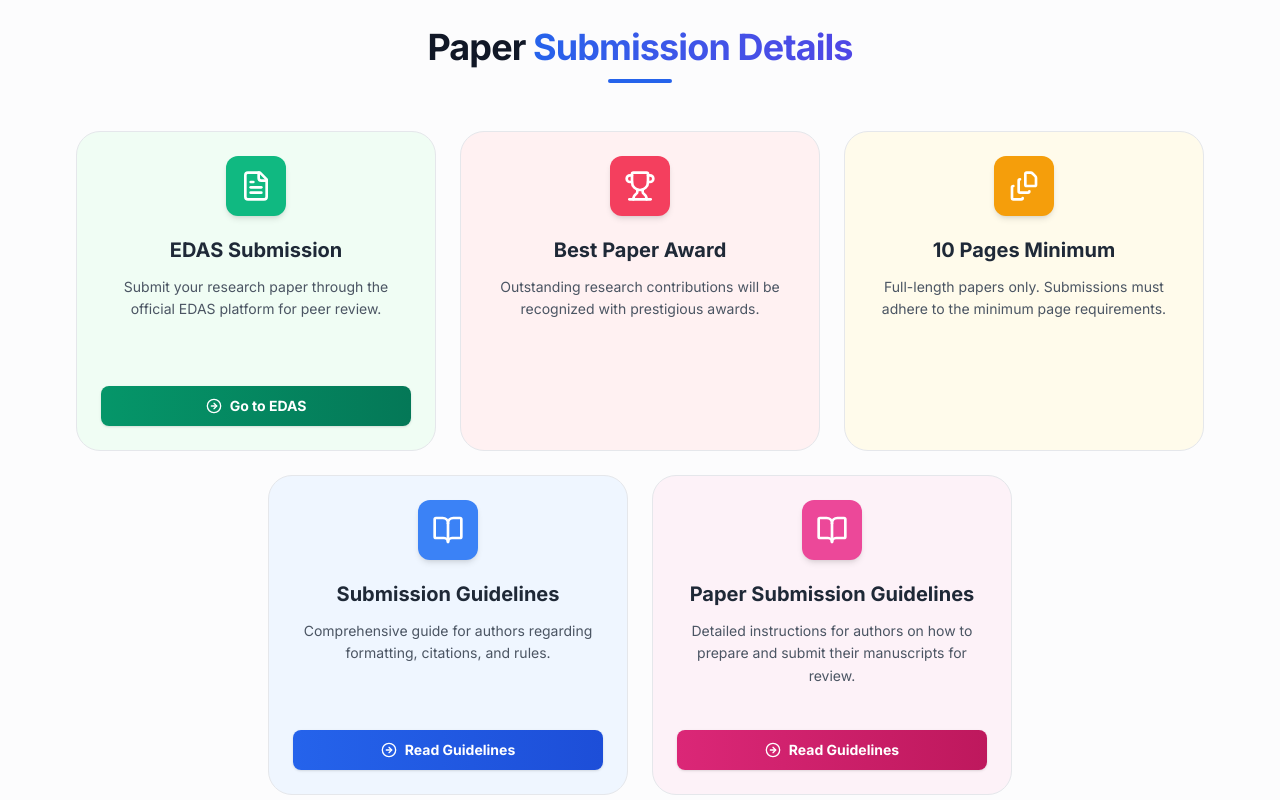
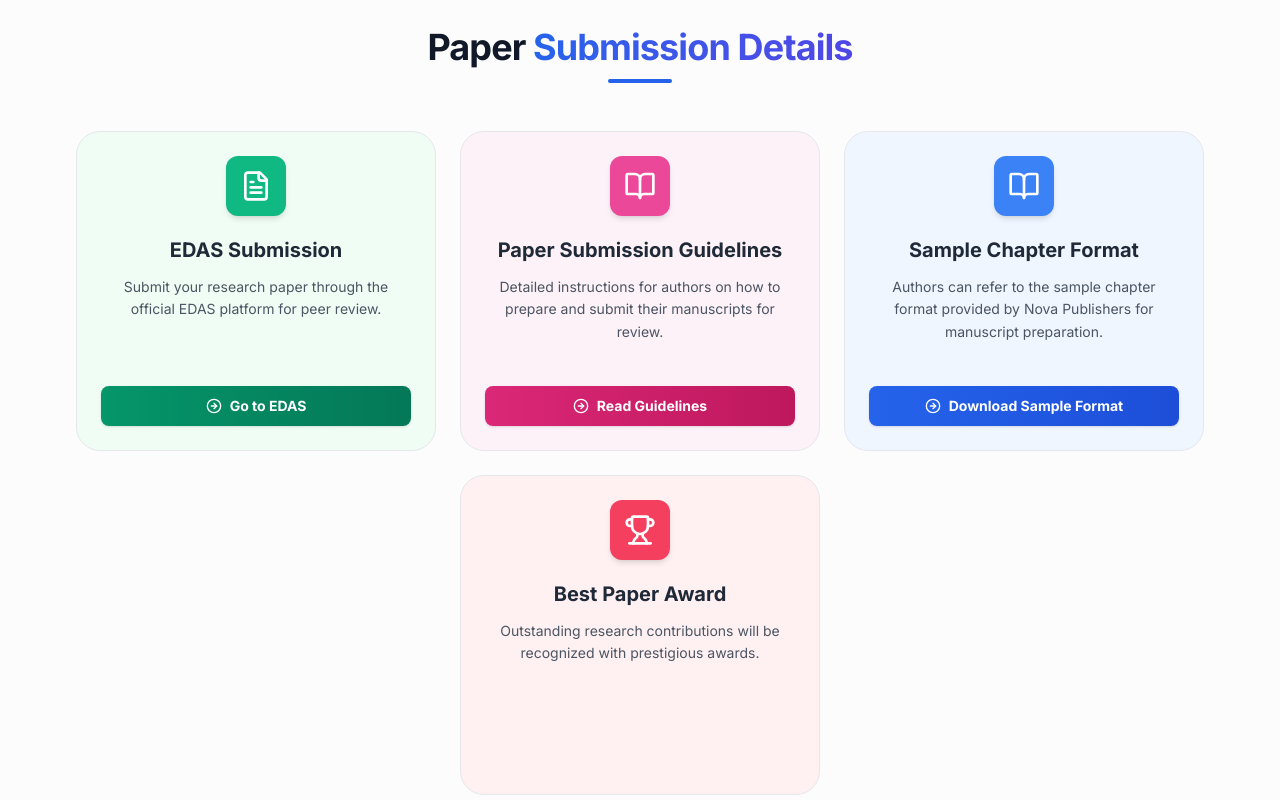
Before and after one commit to KartikTulsian/iemnacdc, a Next.js app: page /callForPapers in a window 1280 px wide. Shown: the part 400-1200 px from the top of the page. Built offline with nearby package versions, Linux system fonts and the light colour scheme.

Commit message:
changes in sub details

```diff
--- a/src/components/Tracks/PaperDetails.tsx
+++ b/src/components/Tracks/PaperDetails.tsx
@@ -25,35 +25,6 @@ const cards = [
     isDownload: false
   },
   {
-    title: "Best Paper Award",
-    description: "Outstanding research contributions will be recognized with prestigious awards.",
-    icon: <Trophy className="w-8 h-8" />,
-    cardBg: "bg-[#fff1f2]",
-    iconBg: "bg-[#f43f5e]",
-    hasButton: false,
-  },
-  {
-    title: "10 Pages Minimum",
-    description: "Full-length papers only. Submissions must adhere to the minimum page requirements.",
-    icon: <FileStack className="w-8 h-8" />,
-    cardBg: "bg-[#fffbeb]",
-    iconBg: "bg-[#f59e0b]",
-    hasButton: false,
-  },
-  {
-    title: "Submission Guidelines",
-    description: "Comprehensive guide for authors regarding formatting, citations, and rules.",
-    icon: <BookOpen className="w-8 h-8" />,
-    btnGradient: "from-[#2563eb] to-[#1d4ed8]",
-    cardBg: "bg-[#eff6ff]",
-    iconBg: "bg-[#3b82f6]",
-    link: "https://novapublishers.com/authors-central/",
-    buttonText: "Read Guidelines",
-    hasButton: true,
-    isExternal: true,
-    isDownload: false
-  },
-  {
     title: "Paper Submission Guidelines",
     description: "Detailed instructions for authors on how to prepare and submit their manuscripts for review.",
     icon: <BookOpen className="w-8 h-8" />,
@@ -65,7 +36,36 @@ const cards = [
     hasButton: true,
     isExternal: false,
     isDownload: false
-  }
+  },
+  //{
+  //   title: "10 Pages Minimum",
+  //   description: "Full-length papers only. Submissions must adhere to the minimum page requirements.",
+  //   icon: <FileStack className="w-8 h-8" />,
+  //   cardBg: "bg-[#fffbeb]",
+  //   iconBg: "bg-[#f59e0b]",
+  //   hasButton: false,
+  // },
+  {
+    title: "Sample Chapter Format",
+    description: "Authors can refer to the sample chapter format provided by Nova Publishers for manuscript preparation.",
+    icon: <BookOpen className="w-8 h-8" />,
+    btnGradient: "from-[#2563eb] to-[#1d4ed8]",
+    cardBg: "bg-[#eff6ff]",
+    iconBg: "bg-[#3b82f6]",
+    link: "https://drive.google.com/drive/folders/1DovMlftK37ptRtWAyJYTdZJQ0i_GWxIV?usp=drive_link",
+    buttonText: "Download Sample Format",
+    hasButton: true,
+    isExternal: true,
+    isDownload: false
+  },
+  {
+    title: "Best Paper Award",
+    description: "Outstanding research contributions will be recognized with prestigious awards.",
+    icon: <Trophy className="w-8 h-8" />,
+    cardBg: "bg-[#fff1f2]",
+    iconBg: "bg-[#f43f5e]",
+    hasButton: false,
+  },
 ];
 
 export default function PaperDetails() {
```
